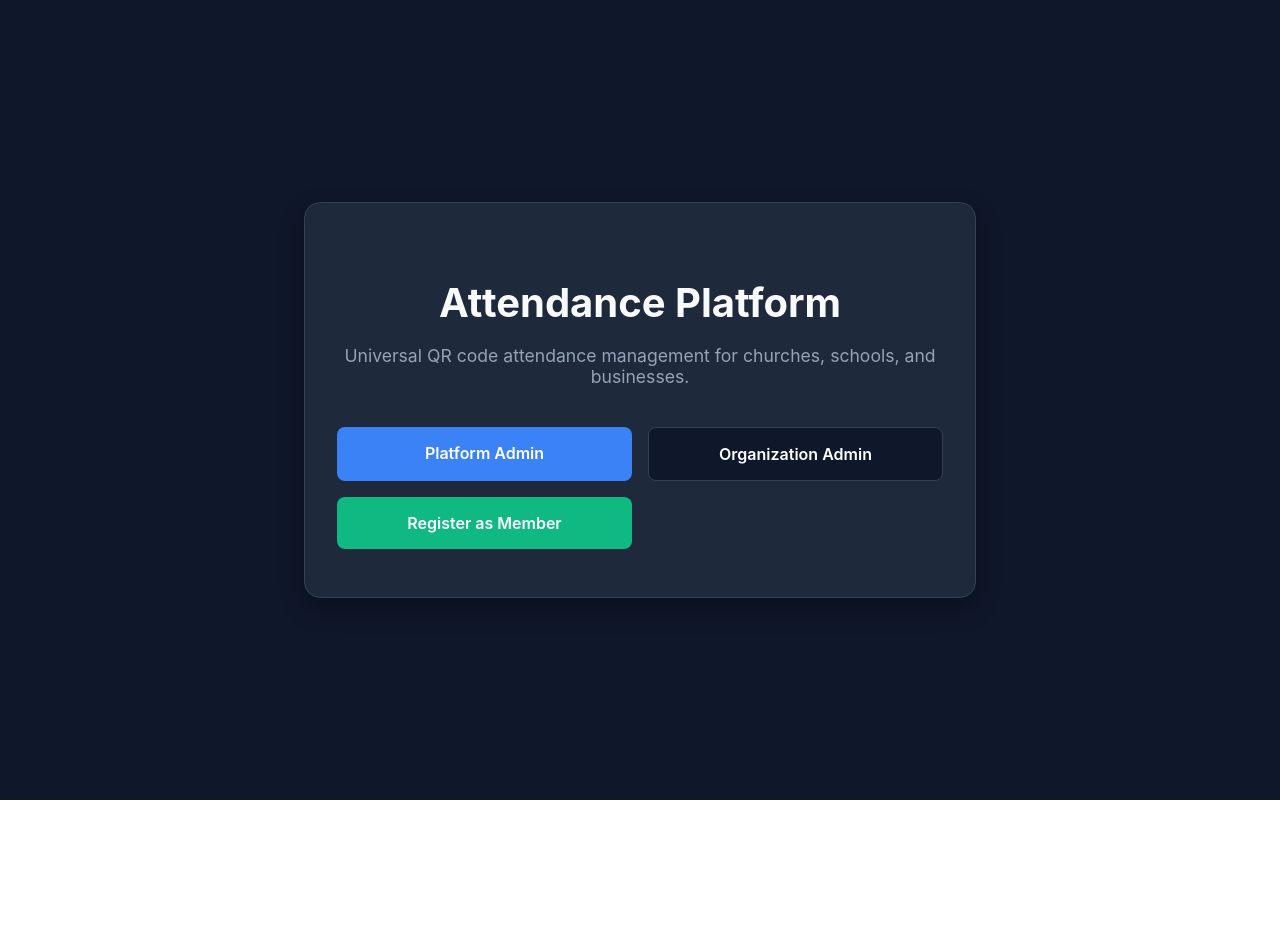
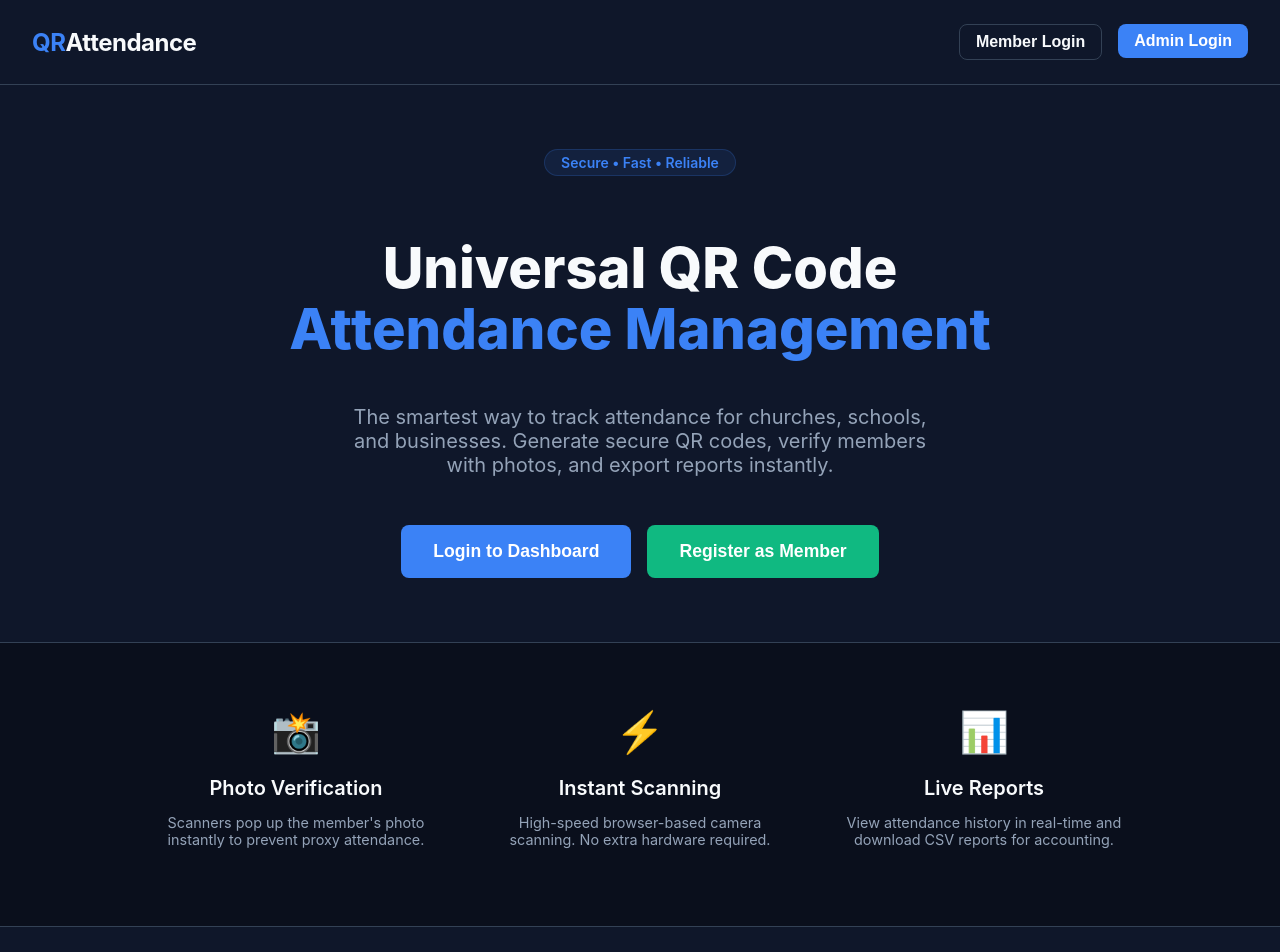
Before and after one commit to thodaniel3-sudo/universal-qr-attendance, a React (Vite) app: page / in a window 1280 px wide. Shown: the top 952 px of the page. Before the commit the page ends 800 px from the top, so only its background shows below. Built offline with nearby package versions, Linux system fonts and the light colour scheme; no server answers.

Commit message:
Redesign landing page with premium dark UI

```diff
--- a/src/App.tsx
+++ b/src/App.tsx
@@ -3,39 +3,96 @@ import PlatformLogin from './pages/PlatformLogin';
 import PlatformDashboard from './pages/PlatformDashboard';
 import NewOrganization from './pages/NewOrganization';
 import OrgLogin from './pages/OrgLogin';
-import NewOrganization from './pages/NewOrganization';
-
-
-
 import OrgDashboard from './pages/OrgDashboard';
 import MemberRegister from './pages/MemberRegister';
 import AdminScan from './pages/AdminScan';
 import ScannerStandalone from './pages/ScannerStandalone';
 import AdminEvents from './pages/AdminEvents';
-import { THEME, Card } from './components/UI';
 import AdminMembers from './pages/AdminMembers';
+import AdminAttendance from './pages/AdminAttendance';
+import { THEME, Button, Card } from './components/UI';
+
 function Landing() {
   return (
-    <div style={{ minHeight: '100vh', background: THEME.bg, display: 'flex', alignItems: 'center', justifyContent: 'center', padding: '2rem' }}>
-      <Card style={{ maxWidth: '42rem', width: '100%', textAlign: 'center', padding: '3rem 2rem' }}>
-        <h1 style={{ fontSize: '2.5rem', fontWeight: 700, color: THEME.text, marginBottom: '1rem' }}>
-          Attendance Platform
-        </h1>
-        <p style={{ color: THEME.textMuted, fontSize: '1.1rem', marginBottom: '2.5rem' }}>
-          Universal QR code attendance management for churches, schools, and businesses.
-        </p>
-        <div style={{ display: 'grid', gridTemplateColumns: 'repeat(auto-fit, minmax(200px, 1fr))', gap: '1rem' }}>
-          <Link to="/platform-admin/login" style={{ display: 'block', padding: '1rem', borderRadius: '0.5rem', background: THEME.primary, color: 'white', textDecoration: 'none', fontWeight: 600 }}>
-            Platform Admin
+    <div style={{ minHeight: '100vh', background: THEME.bg, color: THEME.text, display: 'flex', flexDirection: 'column' }}>
+
+      {/* Navigation Bar */}
+      <nav style={{ padding: '1.5rem 2rem', display: 'flex', justifyContent: 'space-between', alignItems: 'center', borderBottom: `1px solid ${THEME.border}` }}>
+        <div style={{ fontSize: '1.5rem', fontWeight: 700, letterSpacing: '-0.5px' }}>
+          <span style={{ color: THEME.primary }}>QR</span>Attendance
+        </div>
+        <div style={{ display: 'flex', gap: '1rem' }}>
+          <Link to="/register">
+            <Button variant="outline" style={{ padding: '0.5rem 1rem' }}>Member Login</Button>
           </Link>
-          <Link to="/admin/login" style={{ display: 'block', padding: '1rem', borderRadius: '0.5rem', background: '#0f172a', color: 'white', textDecoration: 'none', fontWeight: 600, border: `1px solid ${THEME.border}` }}>
-            Organization Admin
-          </Link>
-          <Link to="/register" style={{ display: 'block', padding: '1rem', borderRadius: '0.5rem', background: THEME.success, color: 'white', textDecoration: 'none', fontWeight: 600 }}>
-            Register as Member
+          <Link to="/admin/login">
+            <Button variant="primary" style={{ padding: '0.5rem 1rem' }}>Admin Login</Button>
           </Link>
         </div>
-      </Card>
+      </nav>
+
+      {/* Hero Section */}
+      <main style={{ flex: 1, display: 'flex', flexDirection: 'column', alignItems: 'center', justifyContent: 'center', textAlign: 'center', padding: '4rem 2rem' }}>
+        <div style={{ display: 'inline-block', padding: '0.25rem 1rem', background: 'rgba(59, 130, 246, 0.1)', color: THEME.primary, borderRadius: '999px', fontSize: '0.875rem', fontWeight: 600, marginBottom: '1.5rem', border: `1px solid rgba(59, 130, 246, 0.2)` }}>
+          Secure • Fast • Reliable
+        </div>
+
+        <h1 style={{ fontSize: '3.5rem', fontWeight: 800, lineHeight: 1.1, maxWidth: '800px', marginBottom: '1.5rem' }}>
+          Universal QR Code <br />
+          <span style={{ color: THEME.primary }}>Attendance Management</span>
+        </h1>
+
+        <p style={{ fontSize: '1.25rem', color: THEME.textMuted, maxWidth: '600px', marginBottom: '3rem' }}>
+          The smartest way to track attendance for churches, schools, and businesses.
+          Generate secure QR codes, verify members with photos, and export reports instantly.
+        </p>
+
+        <div style={{ display: 'flex', gap: '1rem', flexWrap: 'wrap', justifyContent: 'center' }}>
+          <Link to="/admin/login">
+            <Button variant="primary" style={{ padding: '1rem 2rem', fontSize: '1.1rem' }}>
+              Login to Dashboard
+            </Button>
+          </Link>
+          <Link to="/register">
+            <Button variant="success" style={{ padding: '1rem 2rem', fontSize: '1.1rem' }}>
+              Register as Member
+            </Button>
+          </Link>
+        </div>
+      </main>
+
+      {/* Feature Section */}
+      <section style={{ padding: '4rem 2rem', borderTop: `1px solid ${THEME.border}`, background: '#0a0f1c' }}>
+        <div style={{ maxWidth: '1000px', margin: '0 auto', display: 'grid', gridTemplateColumns: 'repeat(auto-fit, minmax(250px, 1fr))', gap: '2rem' }}>
+
+          <div style={{ textAlign: 'center' }}>
+            <div style={{ fontSize: '2.5rem', marginBottom: '1rem' }}>📸</div>
+            <h3 style={{ fontSize: '1.25rem', fontWeight: 600, marginBottom: '0.5rem' }}>Photo Verification</h3>
+            <p style={{ color: THEME.textMuted, fontSize: '0.9rem' }}>Scanners pop up the member's photo instantly to prevent proxy attendance.</p>
+          </div>
+
+          <div style={{ textAlign: 'center' }}>
+            <div style={{ fontSize: '2.5rem', marginBottom: '1rem' }}>⚡</div>
+            <h3 style={{ fontSize: '1.25rem', fontWeight: 600, marginBottom: '0.5rem' }}>Instant Scanning</h3>
+            <p style={{ color: THEME.textMuted, fontSize: '0.9rem' }}>High-speed browser-based camera scanning. No extra hardware required.</p>
+          </div>
+
+          <div style={{ textAlign: 'center' }}>
+            <div style={{ fontSize: '2.5rem', marginBottom: '1rem' }}>📊</div>
+            <h3 style={{ fontSize: '1.25rem', fontWeight: 600, marginBottom: '0.5rem' }}>Live Reports</h3>
+            <p style={{ color: THEME.textMuted, fontSize: '0.9rem' }}>View attendance history in real-time and download CSV reports for accounting.</p>
+          </div>
+
+        </div>
+      </section>
+
+      {/* Footer */}
+      <footer style={{ padding: '2rem', textAlign: 'center', color: THEME.textMuted, borderTop: `1px solid ${THEME.border}`, fontSize: '0.875rem' }}>
+        <p>© {new Date().getFullYear()} QR Attendance Platform. All rights reserved.</p>
+        <div style={{ marginTop: '1rem' }}>
+          <Link to="/platform-admin/login" style={{ color: THEME.textMuted, textDecoration: 'none', margin: '0 1rem' }}>Platform Admin</Link>
+        </div>
+      </footer>
     </div>
   );
 }
@@ -45,18 +102,18 @@ export default function App() {
     <Routes>
       <Route path="/" element={<Landing />} />
       <Route path="/register" element={<MemberRegister />} />
-      <Route path="/admin/members" element={<AdminMembers />} />
+
       {/* Platform Admin Routes */}
       <Route path="/platform-admin/login" element={<PlatformLogin />} />
       <Route path="/platform-admin/dashboard" element={<PlatformDashboard />} />
       <Route path="/platform-admin/organizations/new" element={<NewOrganization />} />
 
-// Ensure this route exists:
-<Route path="/platform-admin/organizations/new" element={<NewOrganization />} />
       {/* Organization Admin Routes */}
       <Route path="/admin/login" element={<OrgLogin />} />
       <Route path="/admin/dashboard" element={<OrgDashboard />} />
       <Route path="/admin/events" element={<AdminEvents />} />
+      <Route path="/admin/members" element={<AdminMembers />} />
+      <Route path="/admin/attendance" element={<AdminAttendance />} />
 
       {/* The Scanner */}
       <Route path="/admin/scan" element={<AdminScan />} />
```
